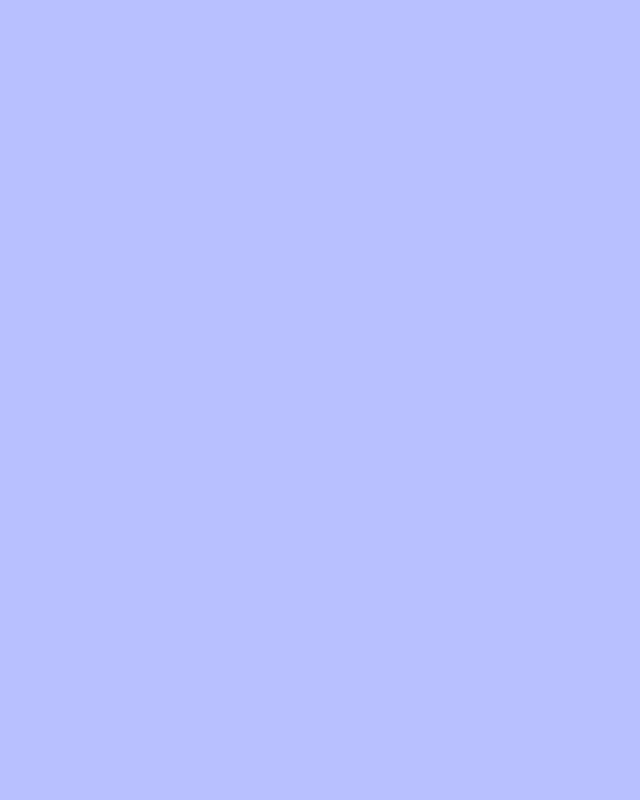
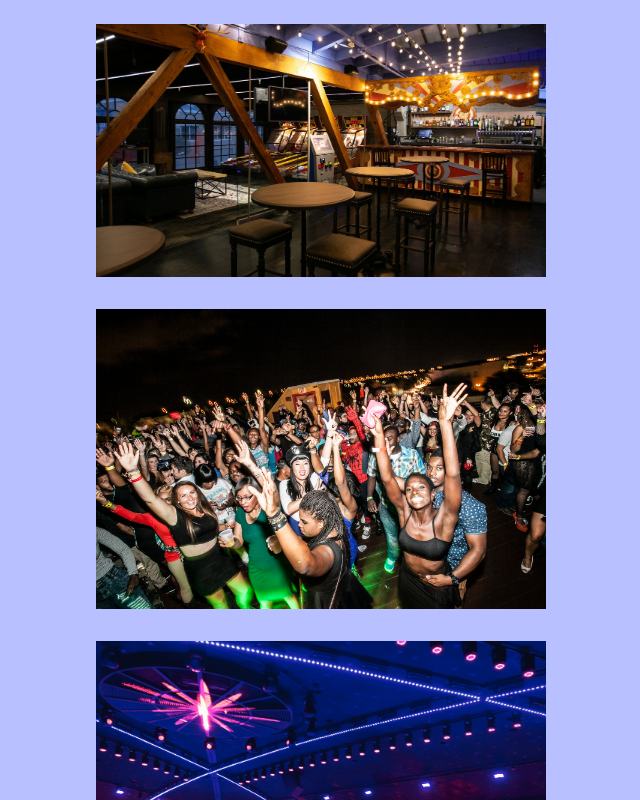
Before and after one commit to abbeyperini/slots-angular, an Angular app: page / in a window 1280 px wide. Shown: the top 800 px of the page, without its empty margins (319-959 px from the left). Built offline with nearby package versions, Linux system fonts and the light colour scheme.

Commit message:
start with an example not commented out

```diff
--- a/src/app/app.component.html
+++ b/src/app/app.component.html
@@ -1,7 +1,7 @@
 <main class="main">
-  <!-- <default-content-projection>
+  <default-content-projection>
     <img src="/club-people.jpeg" alt="people in the club" />
-  </default-content-projection> -->
+  </default-content-projection>
   <!-- <named-content-projection>
     <the-window><img src="/the-window.jpg" alt="the window" /></ the-window>
     <the-wall><img src="/the-wall.png" alt="the wall" /></ the-wall>
--- a/src/app/components/conditional-content-projection.component.ts
+++ b/src/app/components/conditional-content-projection.component.ts
@@ -29,9 +29,9 @@ export class InTheClub {
     <img src="/the-window.jpg" alt="the window" />
     <ng-template #lilJon><img src="confused-lil-jon.jpg" alt="lil jon saying 'what?!'" /></ng-template>
     <ng-template #peopleInTheClub [let-people]="people" ><img [src]="people()" alt="people in the club" /></ng-template>
-    <!-- <ng-container *ngTemplateOutlet="lilJon"></ng-container> -->
+    <ng-container *ngTemplateOutlet="lilJon"></ng-container>
     <!-- <ng-container [ngTemplateOutlet]="peopleInTheClub" [ngTemplateOutletContext]="people" class="club-container"></ng-container> -->
-    <in-the-club [showPeople]="true" people="/club-people.jpeg"></in-the-club>
+    <!-- <in-the-club [showPeople]="false" people="/club-people.jpeg"></in-the-club> -->
     <img src="/the-wall.png" alt="the wall" />
   </div>`
 })
```
